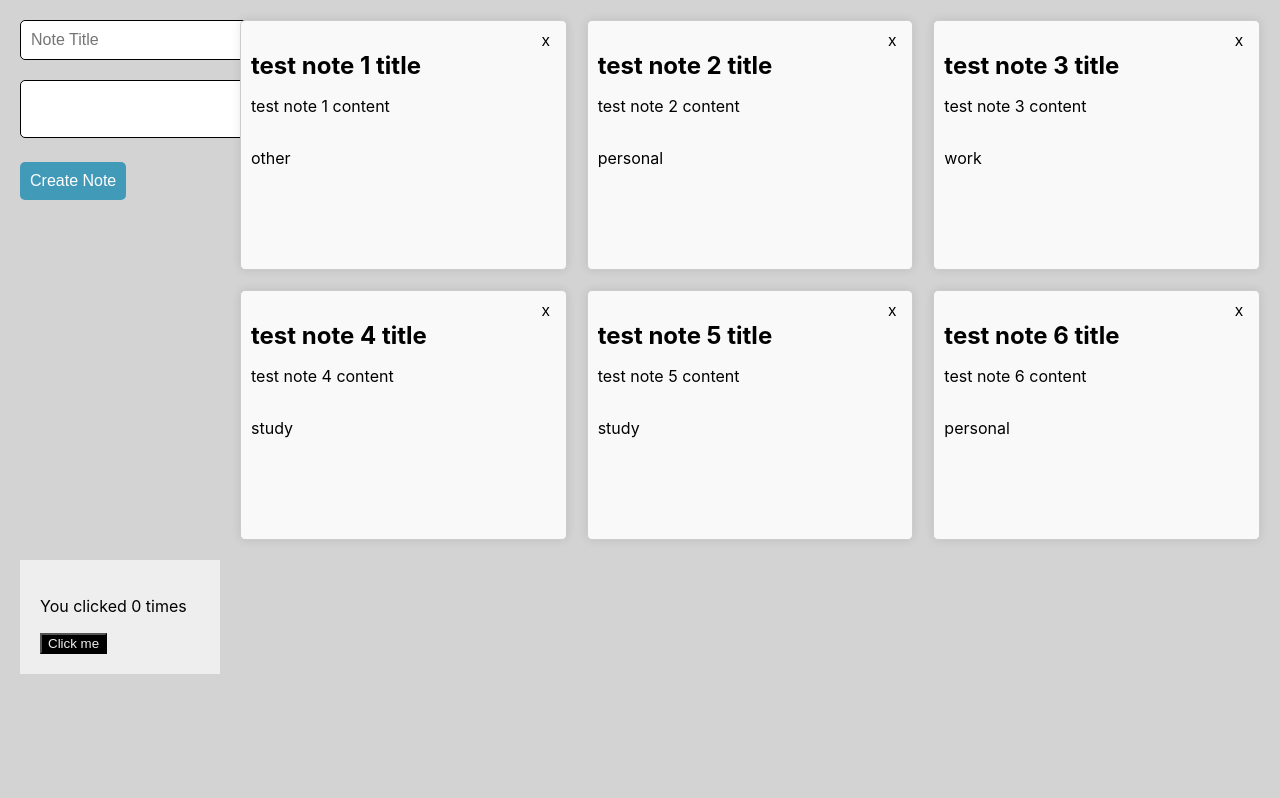
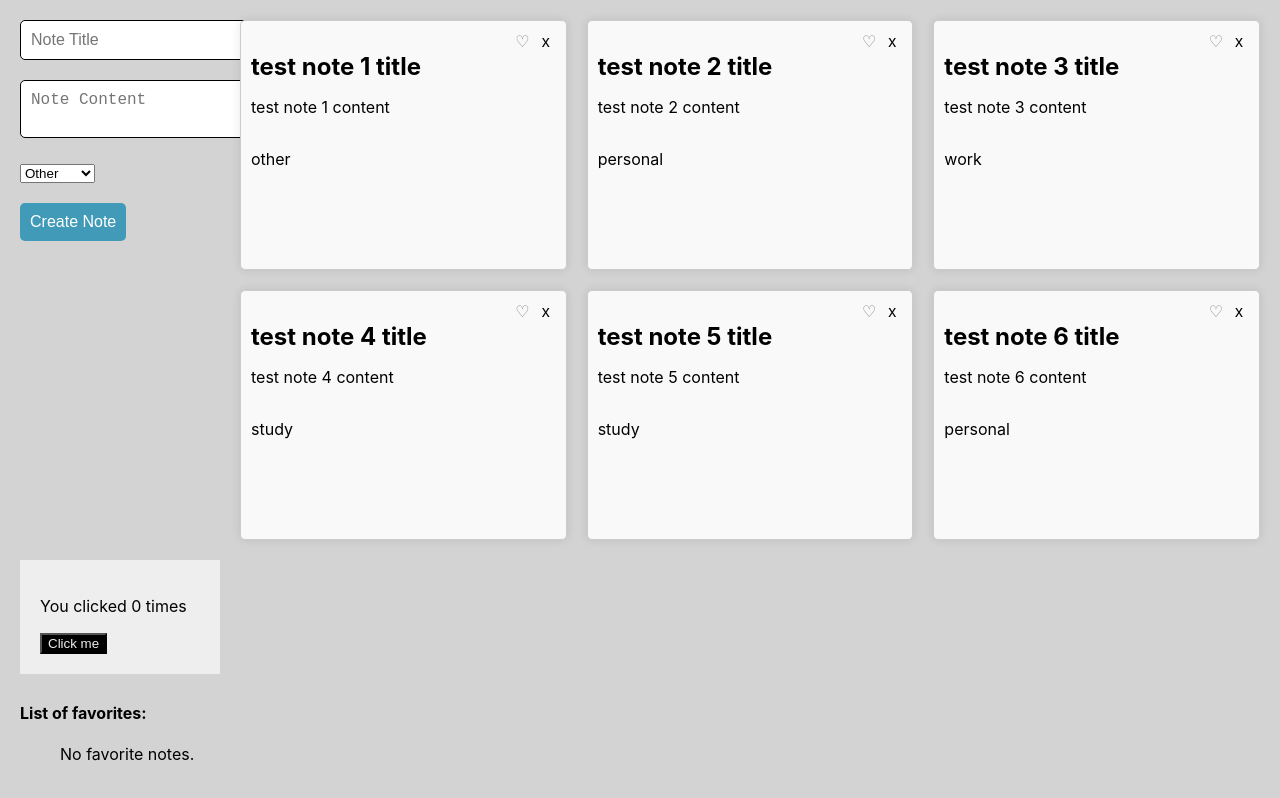
Before and after one commit to dhaDang/CSE-110-LAB-3, a React (Create React App) app in the folder my-app/: page / in a window 1280 px wide. Built offline with nearby package versions, Linux system fonts and the light colour scheme.

Commit message:
4.2.4 Exercise Done

```diff
--- a/my-app/src/App.tsx
+++ b/my-app/src/App.tsx
@@ -1,4 +1,4 @@
-import React from 'react';
+import React, {useState} from 'react';
 import logo from './logo.svg';
 import './App.css';
 import { Label, Note } from "./types";
@@ -6,28 +6,62 @@ import { dummyNotesList } from "./constants";
 import { ClickCounter} from "./hooksExercise";
 
 function App() {
+  const [notes,setNotes]=useState<Note[]>(dummyNotesList);
+
+  const toggleFavorite = (id: number) => {
+    setNotes(
+      notes.map(note=>note.id === id ? {...note,isFavorite:!note.isFavorite} :note
+      )
+    );
+  };
+
+  const favoriteNoteTitles = notes.filter(note => note.isFavorite).map(note=>note.title);
+
   return (
     <div className='app-container'>
       <form className="note-form">
        <div><input placeholder="Note Title"></input></div>
 
-       <div><textarea></textarea></div>
-
+       <div><textarea placeholder="Note Content"></textarea></div>
+        <div>
+          <select>
+            <option>Other</option>
+            <option>Work</option>
+            <option>Study</option>
+            <option>Personal</option>
+          </select>
+        </div>
        <div><button type="submit">Create Note</button></div>
       </form>
+
       <div className="notes-grid">
-       {dummyNotesList.map((note) => (
+       {notes.map((note) => (
          <div
            key={note.id}
            className="note-item">
            <div className="notes-header">
+            <button onClick={() => toggleFavorite(note.id)}
+              style={{cursor: 'pointer', border:'none',background:'transparent'}}>
+                <span style = {{color: note.isFavorite ? 'red' : 'gray'}}>
+                  {note.isFavorite ? '♥' : '♡'}
+                </span>
+              </button>
              <button>x</button>
-           </div>
-           <h2> {note.title} </h2>
+
+            </div>
+            <h2>{note.title}</h2>
            <p> {note.content} </p>
            <p> {note.label} </p>
          </div>
        ))}
+     </div>
+     <div className='favorites-list' style={{position:'absolute', bottom: '20px', left: '20px'}}>
+      <h4>List of favorites:</h4>
+        <ul>
+          {favoriteNoteTitles.length > 0 ? (
+            favoriteNoteTitles.map((title, index) => <li key={index}>{title}</li>)
+          ) : (<p>No favorite notes.</p>)}
+        </ul>
      </div>
      <ClickCounter/>
    </div>
--- a/my-app/src/constants.ts
+++ b/my-app/src/constants.ts
@@ -6,35 +6,41 @@ export const dummyNotesList = [
         title: "test note 1 title",
         content: "test note 1 content",
         label: Label.other,
+        isFavorite: false,
     },
     {
         id: 2,
         title: "test note 2 title",
         content: "test note 2 content",
         label: Label.personal,
+        isFavorite: false,
     },
     {
         id: 3,
         title: "test note 3 title",
         content: "test note 3 content",
         label: Label.work,
+        isFavorite: false,
     },
     {
         id: 4,
         title: "test note 4 title",
         content: "test note 4 content",
         label: Label.study,
+        isFavorite: false,
     },
     {
         id: 5,
         title: "test note 5 title",
         content: "test note 5 content",
         label: Label.study,
+        isFavorite: false,
     },
     {
         id: 6,
         title: "test note 6 title",
         content: "test note 6 content",
         label: Label.personal,
+        isFavorite: false,
     },
  ]
--- a/my-app/src/types.ts
+++ b/my-app/src/types.ts
@@ -10,4 +10,5 @@ export enum Label {
     title: string;
     content: string;
     label: Label;
+    isFavorite: boolean;
  };
```
